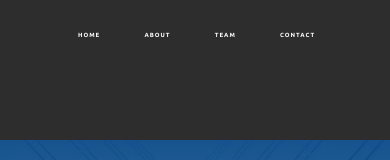
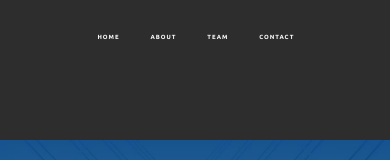
Before and after one commit to a5capitalgithub/a5capitalgithub.github.io, a plain HTML site: page index.html in a window 390 px wide. Shown: the top 160 px of the page. Drawn offline with nearby package versions, Linux system fonts and the light colour scheme; a web font is replaced by a local one.

Commit message:
Fix header on mobile

```diff
--- a/css/component.css
+++ b/css/component.css
@@ -298,3 +298,19 @@
 		font-size: 60%;
 	}
 }
+
+@media screen and (max-width: 400px) {
+	.cl-effect-1 a::before {
+		margin-right: 0px;
+		padding: 2px;
+	}
+
+	.cl-effect-1 a::after {
+		margin-left: 0px;
+		padding: 2px;
+	}
+	.ha-header nav {
+		display: inline-flex;
+		font-size 40%;
+	}
+}
```
